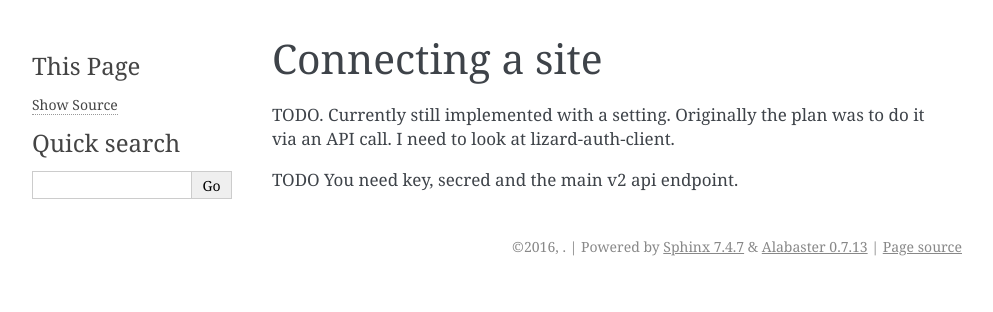
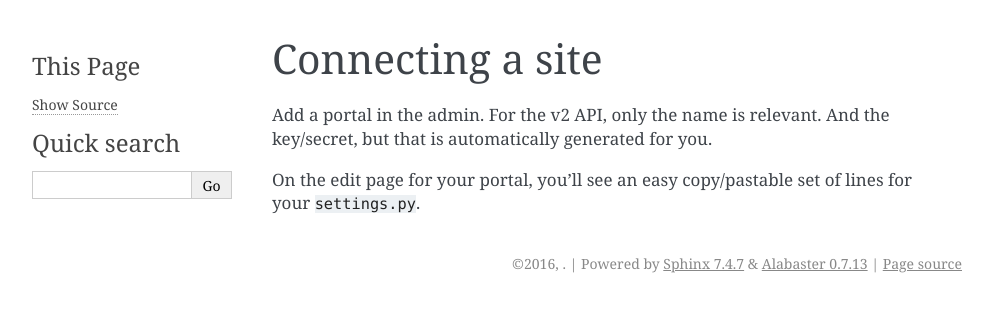
Before and after one commit to lizardsystem/lizard-auth-server, a Sphinx documentation site: the page built from doc/source/explanation_connect_site.rst, in a window 1280 px wide. Shown: the top 312 px of the page, without its empty margins (148-1141 px from the left). Built offline with Sphinx 7.4.7, drawn with Linux system fonts in a browser that asks for light colours; the version number is read from the project's files by our own code.

Commit message:
Updated add-a-portal instructions

```diff
--- a/doc/source/explanation_connect_site.rst
+++ b/doc/source/explanation_connect_site.rst
@@ -1,7 +1,8 @@
 Connecting a site
 =================
 
-TODO. Currently still implemented with a setting. Originally the plan was to
-do it via an API call. I need to look at lizard-auth-client.
+Add a portal in the admin. For the v2 API, only the name is relevant. And the
+key/secret, but that is automatically generated for you.
 
-TODO You need key, secred and the main v2 api endpoint.
+On the edit page for your portal, you'll see an easy copy/pastable set of
+lines for your ``settings.py``.
```
